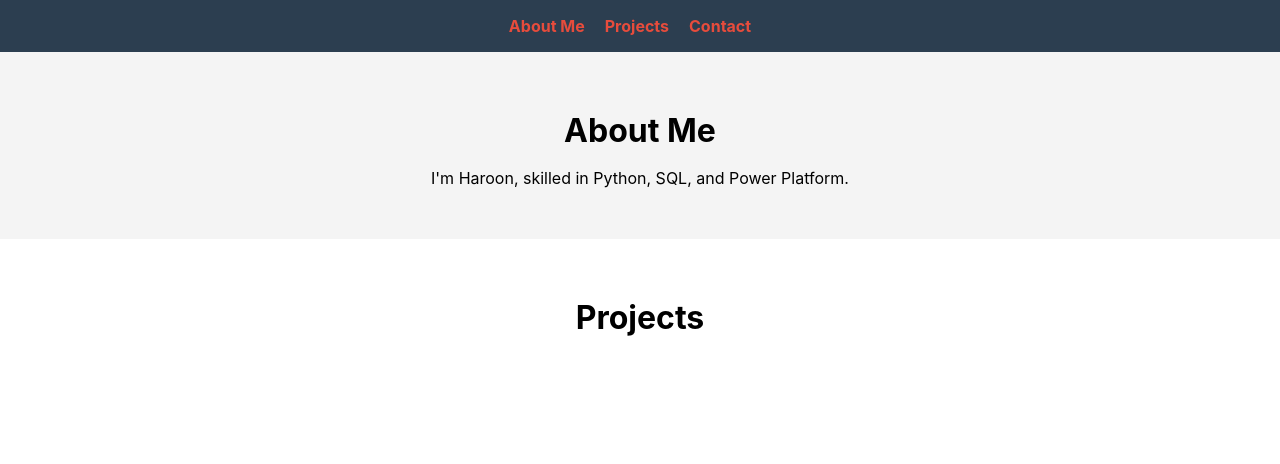
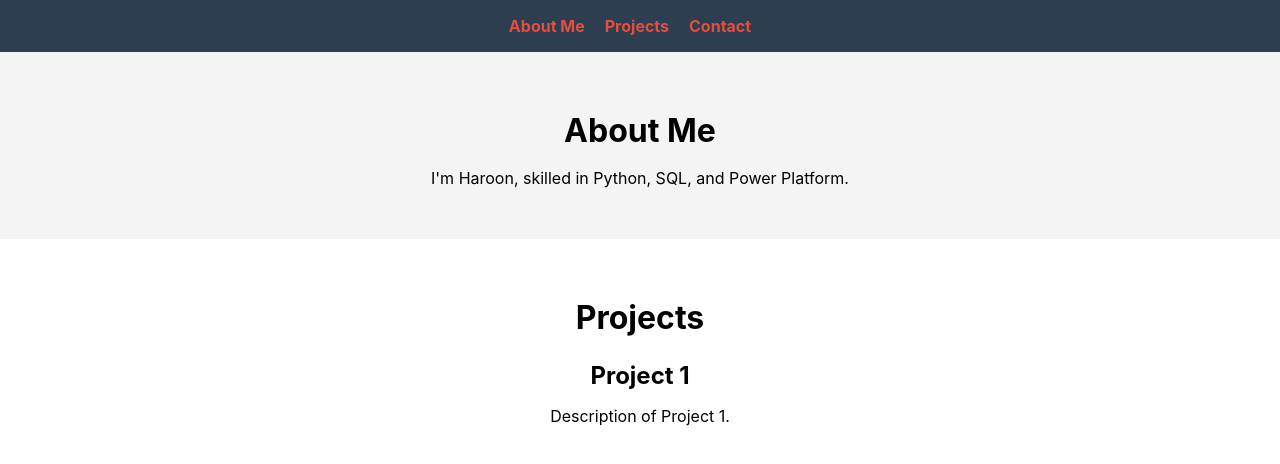
Before and after one commit to haroon-mirza/haroon-mirza.github.io, a React (Create React App) app: page / in a window 1280 px wide. Shown: the top 464 px of the page. Built offline with nearby package versions, Linux system fonts and the light colour scheme.

Commit message:
projects placeholder

```diff
--- a/src/components/Projects.js
+++ b/src/components/Projects.js
@@ -5,7 +5,11 @@ function Projects() {
   return (
     <section id="projects" className="projects">
       <h2>Projects</h2>
-      {/* List your projects here */}
+      <div className="project">
+        <h3>Project 1</h3>
+        <p>Description of Project 1.</p>
+      </div>
+      {/* Repeat for other projects */}
     </section>
   );
 }
--- a/src/styles/Projects.css
+++ b/src/styles/Projects.css
@@ -3,3 +3,8 @@
     background-color: #ffffff;
   }
   .projects h2 { font-size: 2rem; margin-bottom: 1rem; }
+
+  .project {
+    margin-bottom: 2rem;
+  }
+  .project h3 { font-size: 1.5rem; margin-bottom: 1rem; }
```
